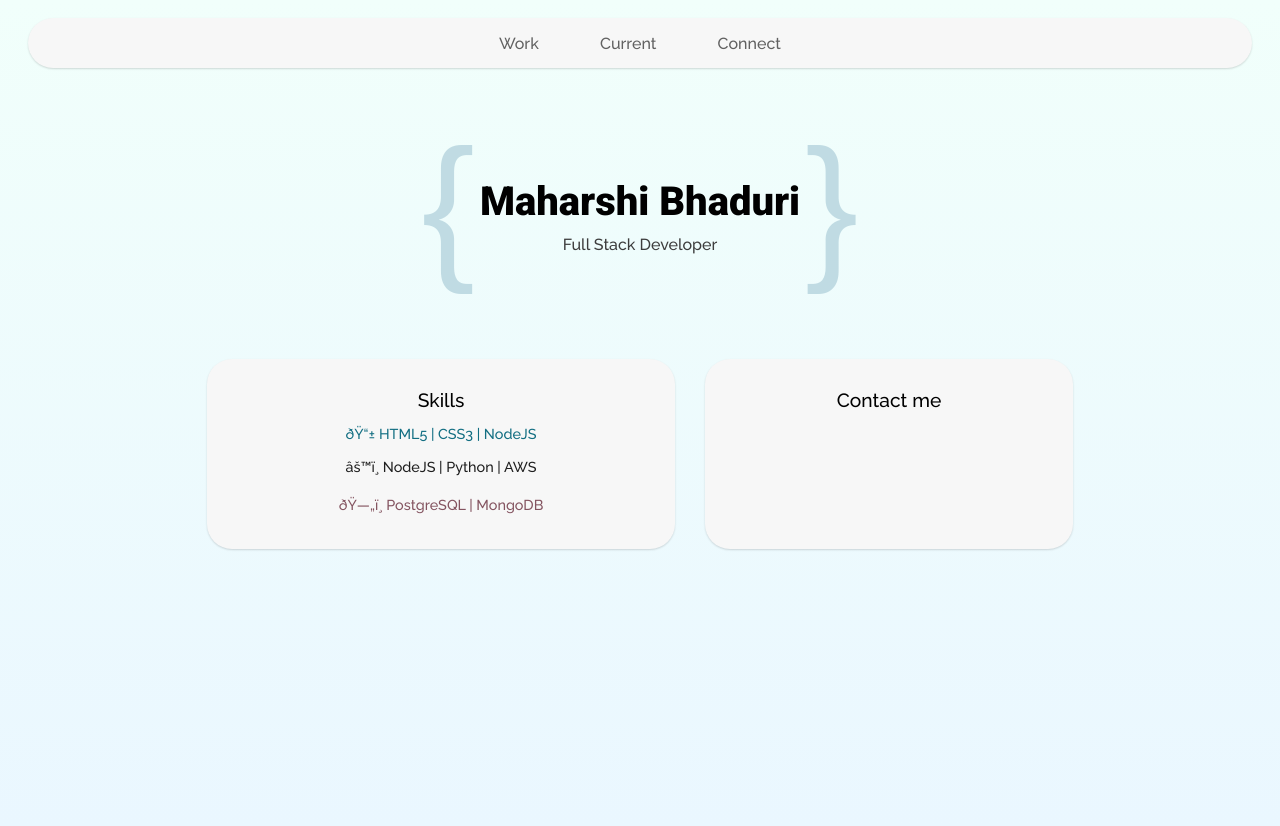
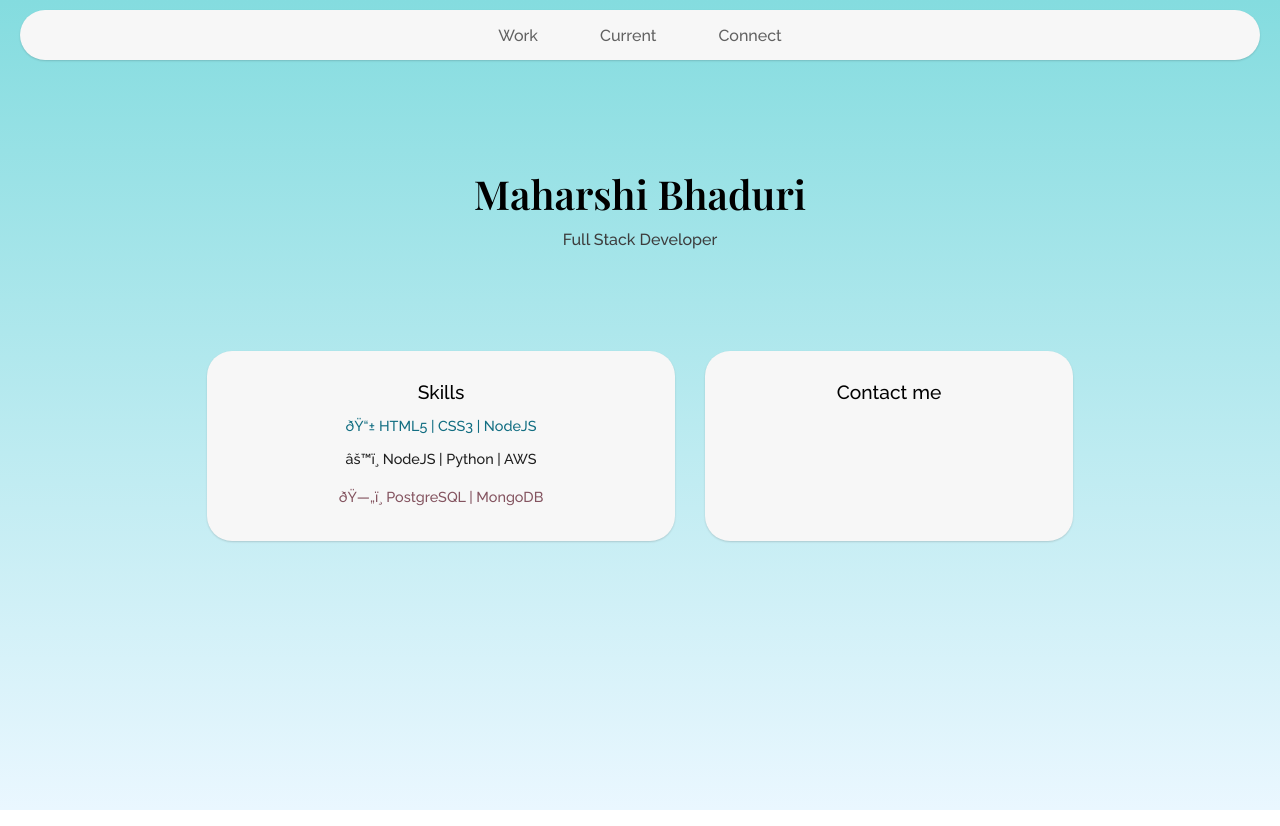
Before and after one commit to maharshi-bhaduri/maharshi-bhaduri.github.io, a plain HTML site: page revamped.html in a window 1280 px wide. Drawn offline with nearby package versions, Linux system fonts and the light colour scheme.

Commit message:
design changes

```diff
--- a/css/styles_revamped.css
+++ b/css/styles_revamped.css
@@ -1,8 +1,10 @@
 body {
     padding: 5px;
+    margin: 0px;
     /* min-width: fit-content; */
     /* think about it */
-    background-image: linear-gradient( #f1fffb ,#eaf7ff);
+    /* background-image: linear-gradient( #f1f1ff ,#eaf7ff); */
+    background-image: linear-gradient( #84dcdf ,#eaf7ff);
     height: 100vh;
 }
 
@@ -45,7 +47,8 @@ h2 {
 .panel {
     border-radius: 25px;
     background: #f7f7f7;
-    /* background: #eff6fa; */
+    /* background: #fae9e9dc; */
+    /* background: #ffefe9; */
     margin: 15px;
     text-align: center;
     padding: 30px;
@@ -90,7 +93,6 @@ h2 {
 .surrounding-brackets {
     font-size: 7em;
     font-family: sans-serif;
-    font-weight: 100;
     color: #b5d4ddd3;
 }
 
@@ -105,8 +107,9 @@ h2 {
 }
 
 .myname {
-    font-family: 'Roboto', serif;
+    font-family: 'Playfair Display', serif;
     font-size: 1.8rem;
+    color: #000000;
     margin: 12px 0px 0px 0px;
 }
 
@@ -175,6 +178,6 @@ h2 {
     }
     .panel:hover {
         transform: scale(1.042, 1.042);
-        box-shadow: 0 3px 7px rgba(0,0,0,0.3);
+        box-shadow: 0 3px 6px rgba(0,0,0,0.3);
     }
   }
--- a/revamped.html
+++ b/revamped.html
@@ -6,7 +6,7 @@
     <link rel="icon" href="images/origami.png" type="image/png" sizes="30x30">
     <link rel='stylesheet' type='text/css' href='css/styles_revamped.css'></link>
     <link rel="preconnect" href="https://fonts.gstatic.com">
-    <link href="https://fonts.googleapis.com/css2?family=Merriweather:ital@1&family=Roboto:wght@900&family=Raleway:wght@300;500&display=swap" rel="stylesheet">
+    <link href="https://fonts.googleapis.com/css2?family=Merriweather:ital@1&family=Playfair+Display:wght@600&family=Raleway:wght@300;500&display=swap" rel="stylesheet">
 <title>
         Maharshi Bhaduri Design
     </title>
@@ -19,14 +19,14 @@
         <a class="link" href="#">Connect</a>
     </div>
     <div class="myname-container">
-        <p class="surrounding-brackets">{</p>
+        <!-- <p class="surrounding-brackets">{</p> -->
         <div class="myname-box">
             <h1 class="myname">Maharshi Bhaduri</h1>
             <p class="jobrole">
                 Full Stack Developer
             </p>
         </div>
-        <p class="surrounding-brackets">}</p>
+        <!-- <p class="surrounding-brackets">}</p> -->
     </div>
 
     <div class="maincontainer">
```
